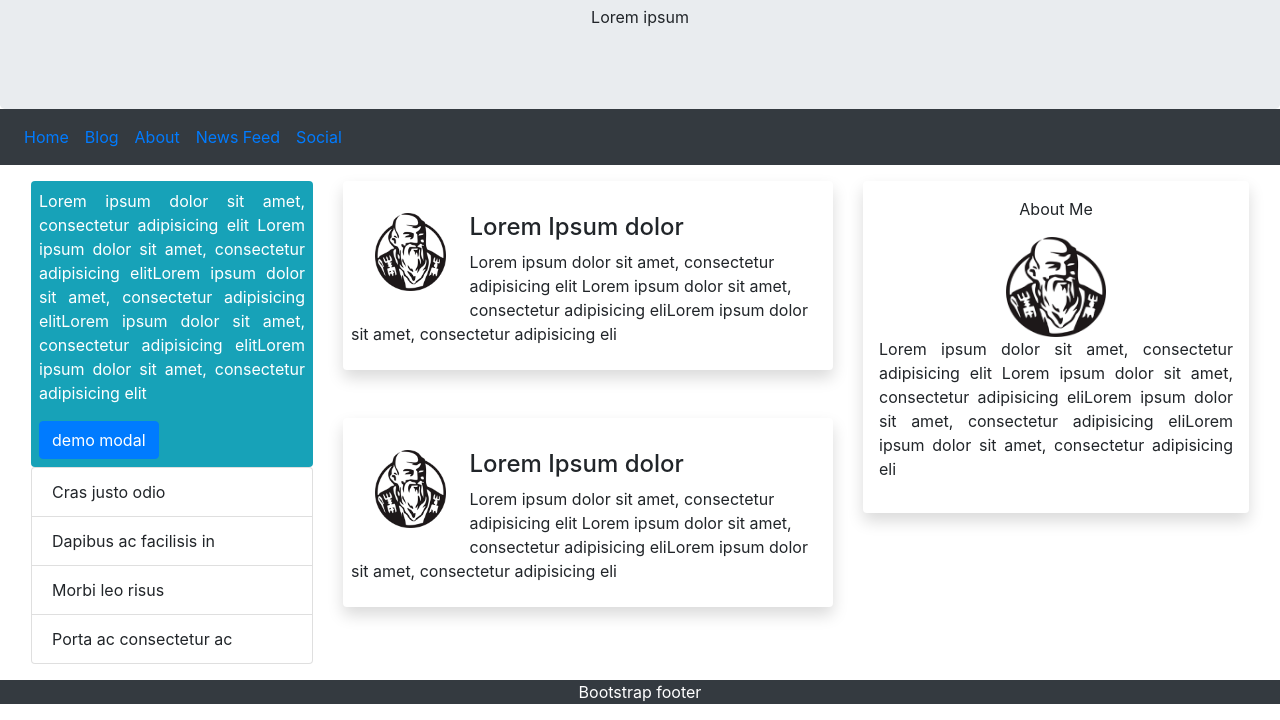
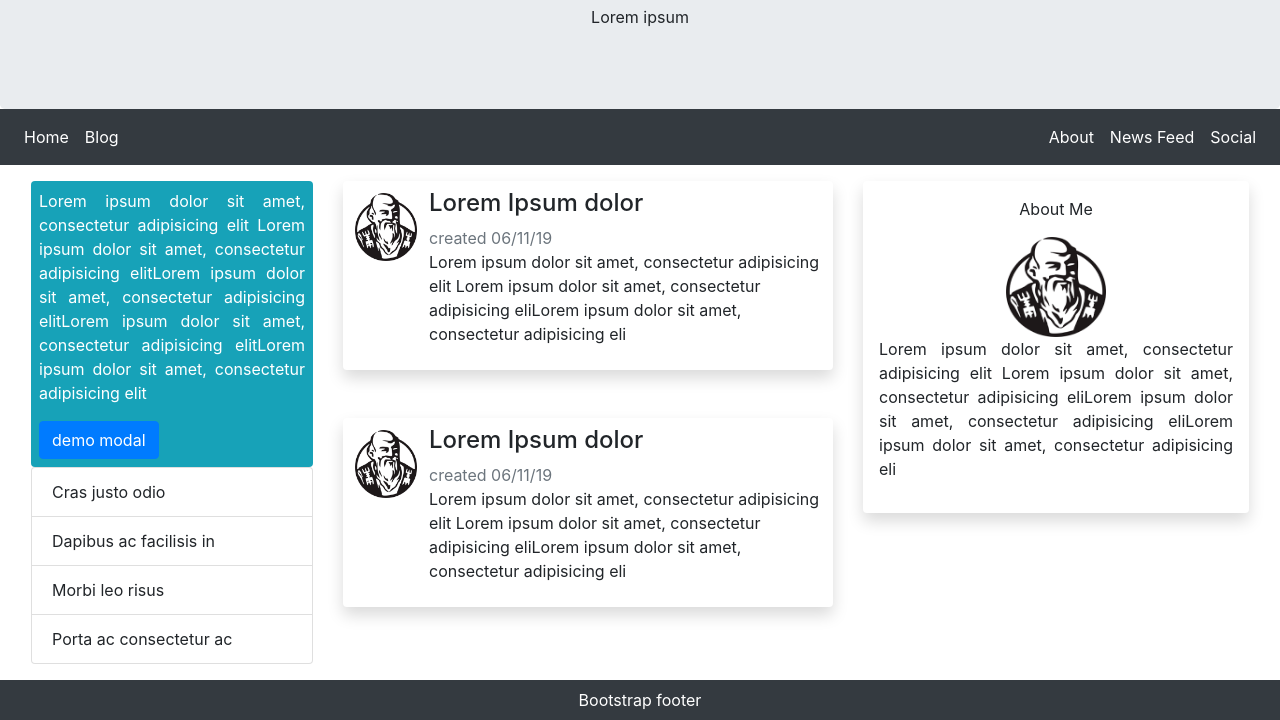
Before and after one commit to abimanyu5/sinaukoding, a plain HTML site: page hari-2/boostrap.html in a window 1280 px wide. Shown: the part 115-835 px from the top of the page. Drawn offline with nearby package versions, Linux system fonts and the light colour scheme.

Commit message:
Add existing file

```diff
--- a/hari-2/boostrap.html
+++ b/hari-2/boostrap.html
@@ -15,23 +15,23 @@
   <p>Lorem ipsum</p>
 </div>
 <nav class="navbar navbar-expand-sm bg-dark">
-    <ul class="navbar-nav">
+    <ul class="navbar-nav mr-auto">
       <li class="nav-item">
-        <a class="nav-link" href="#">Home</a>
+        <a class="nav-link text-white" href="#">Home</a>
       </li>
       <li class="nav-item">
-        <a class="nav-link" href="#">Blog</a>
+        <a class="nav-link text-white" href="#">Blog</a>
       </li>
     </ul>
-    <ul class="nav navbar-nav ">
-      <li class="nav-item float-right">
-        <a class="nav-link" href="#">About</a>
+    <ul class="nav navbar-nav navbar-right">
+      <li class="nav-item ">
+        <a class="nav-link text-white" href="#">About</a>
       </li>
-      <li class="nav-item float-right">
-        <a class="nav-link" href="#">News Feed</a>
+      <li class="nav-item">
+        <a class="nav-link text-white" href="#">News Feed</a>
       </li>
-      <li class="nav-item float-right">
-        <a class="nav-link" href="#">Social</a>
+      <li class="nav-item">
+        <a class="nav-link text-white" href="#">Social</a>
       </li>
     </ul>
 
@@ -79,19 +79,21 @@
     <div class="col-sm-5">
         <div class="shadow p-2 mb-5 bg-white rounded">
             <div class="img">
-                <img src="gambar1.png" class="rounded float-left w-25 p-4" alt="Cinque Terre">
+                <img src="gambar1.png" class="rounded float-left  p-1" style="width: 70px;" alt="Cinque Terre">
             </div>
-            <div class='con-2 pt-4'>
+            <div class='con-2  overflow-hidden pl-2'>
                 <h4> Lorem Ipsum dolor</h4>
+                <h7 class="text-secondary">created 06/11/19</h7>
                 <p>Lorem ipsum dolor sit amet, consectetur adipisicing elit Lorem ipsum dolor sit amet, consectetur adipisicing eliLorem ipsum dolor sit amet, consectetur adipisicing eli</p>
              </div>
          </div>
          <div class="shadow p-2 mb-5 bg-white rounded">
                 <div class="img">
-                   <img src="gambar1.png" class="float-left w-25 p-4" alt="Cinque Terre">
+                   <img src="gambar1.png" class="rounded float-left  p-1" style="width:70px" alt="Cinque Terre">
                 </div>
-                <div class='con-2 pt-4'>
+                <div class='con-2  overflow-hidden pl-2'>
                     <h4> Lorem Ipsum dolor</h4>
+                    <h7 class="text-secondary">created 06/11/19</h7>
                     <p>Lorem ipsum dolor sit amet, consectetur adipisicing elit Lorem ipsum dolor sit amet, consectetur adipisicing eliLorem ipsum dolor sit amet, consectetur adipisicing eli</p>
                 </div>
          </div>
@@ -107,8 +109,8 @@
     </div>
   </div>
 </div>
-<footer class="container-fluid bg-dark text-center ">
-        <p class="text-white">Bootstrap footer</p>
+<footer class="container-fluid bg-dark " style="height: 40px;">
+        <p class="text-white text-center pt-2 ">Bootstrap footer</p>
 </footer>
 <script src="https://ajax.googleapis.com/ajax/libs/jquery/3.4.1/jquery.min.js"></script>
 <script src="https://cdnjs.cloudflare.com/ajax/libs/popper.js/1.14.7/umd/popper.min.js"></script>
```
Also changed, not shown: hari-1/index.html (+2 -1 lines), hari-1/registrasi.html (+3 -1 lines).
